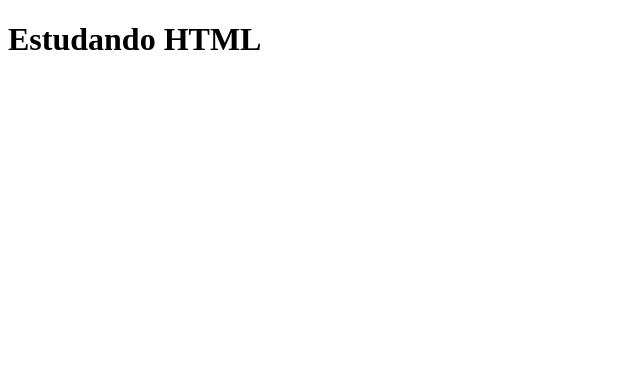
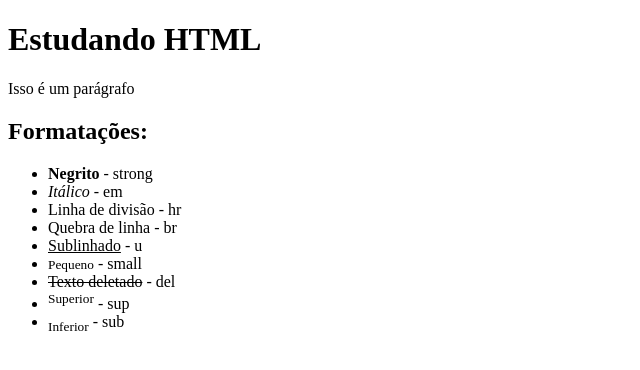
Before and after one commit to Davilima-dev/html5-css3, a plain HTML site: page sites/site1/index.html in a window 1280 px wide. Shown: the whole page, without its empty margins (0-640 px from the left). Drawn offline with Linux system fonts and the light colour scheme.

Commit message:
novo arquivo

```diff
--- a/sites/site1/index.html
+++ b/sites/site1/index.html
@@ -1,11 +1,26 @@
 <!DOCTYPE html>
-<html lang="en">
+<html lang="pt-br">
 <head>
     <meta charset="UTF-8">
     <meta name="viewport" content="width=device-width, initial-scale=1.0">
-    <title>Document</title>
+    <meta name="description" content="Estudos HTML">
+    <meta name="author" content="Davi Lima">
+    <title>Site 1</title>
 </head>
 <body>
     <h1>Estudando HTML</h1>
+    <p>Isso é um parágrafo</p>
+    <h2>Formatações:</h2>
+    <ul>
+        <li><strong>Negrito</strong> - strong</li>
+        <li><em>Itálico</em> - em</li>
+        <li>Linha de divisão - hr </li>
+        <li>Quebra de linha - br</li>
+        <li><u>Sublinhado</u> - u</li>
+        <li><small>Pequeno</small> - small</li>
+        <li><del>Texto deletado</del> - del</li>
+        <li><sup>Superior</sup> - sup</li>
+        <li><sub>Inferior</sub> - sub</li>
+    </ul>
 </body>
 </html>
```
